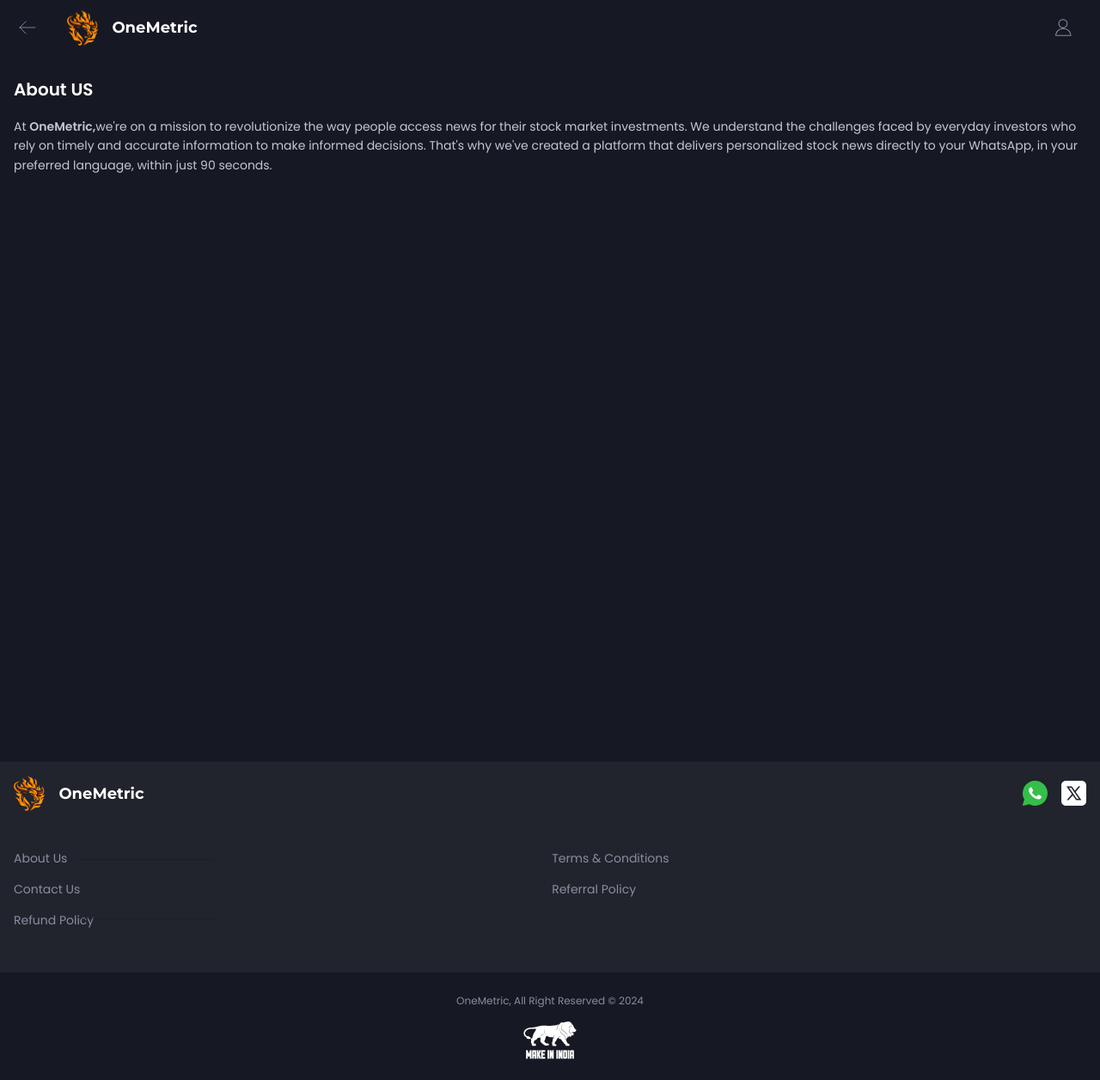
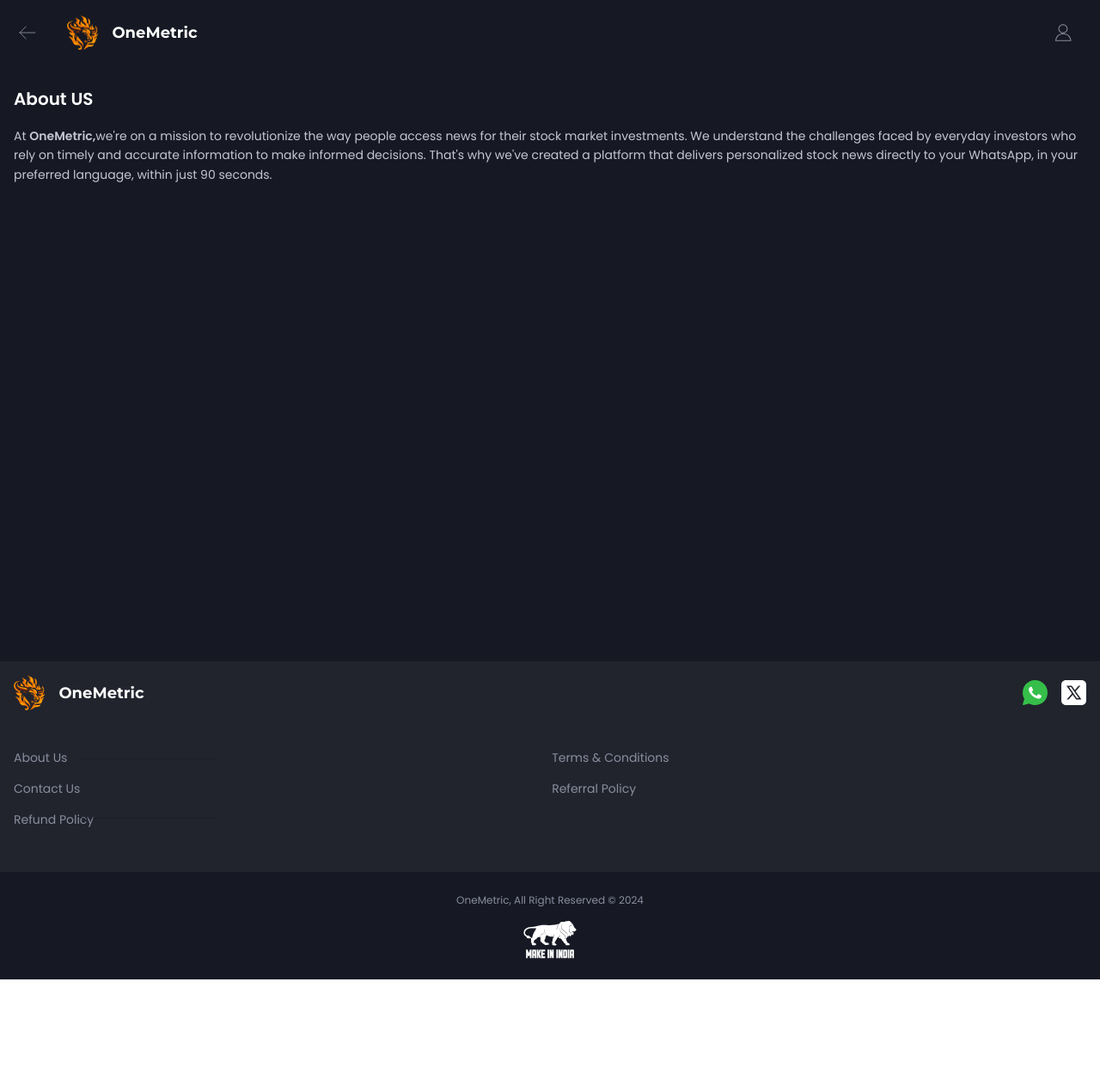
Before and after one commit to arnab002/OneMetric, a Next.js app in the folder frontend/: page /about in a window 1280 px wide. Shown: the whole page at 86% size. After the commit the page ends 1139 px from the top, so only its background shows below. Built offline with nearby package versions, Linux system fonts and the light colour scheme.

Commit message:
Stock limited on frontend

```diff
--- a/frontend/app/page.tsx
+++ b/frontend/app/page.tsx
@@ -49,7 +49,7 @@
     const fetchStockData = async () => {
       try {
         const response = await axios.get(`${baseApiURL()}/stocks`);
-        setStockData(response.data);
+        setStockData(response.data.slice(0, 30));
         setLoading(false);
       } catch (error) {
         console.error('Error fetching stock data:', error);
--- a/frontend/public/assets/about.css
+++ b/frontend/public/assets/about.css
@@ -135,7 +135,7 @@
   align-self: stretch;
   background-color: var(--color-gray-200);
   overflow: hidden;
-  padding: 11.5px 22px;
+  padding: 17px 22px;
   gap: var(--gap-base);
   top: 0;
   z-index: 99;
@@ -371,7 +371,7 @@
 .footer {
   width: 100%;
   height: 245px;
-  margin-top: 40%;
+  margin-top: 30%;
   background-color: var(--color-gray-100);
   overflow: hidden;
   flex-shrink: 0;
```
